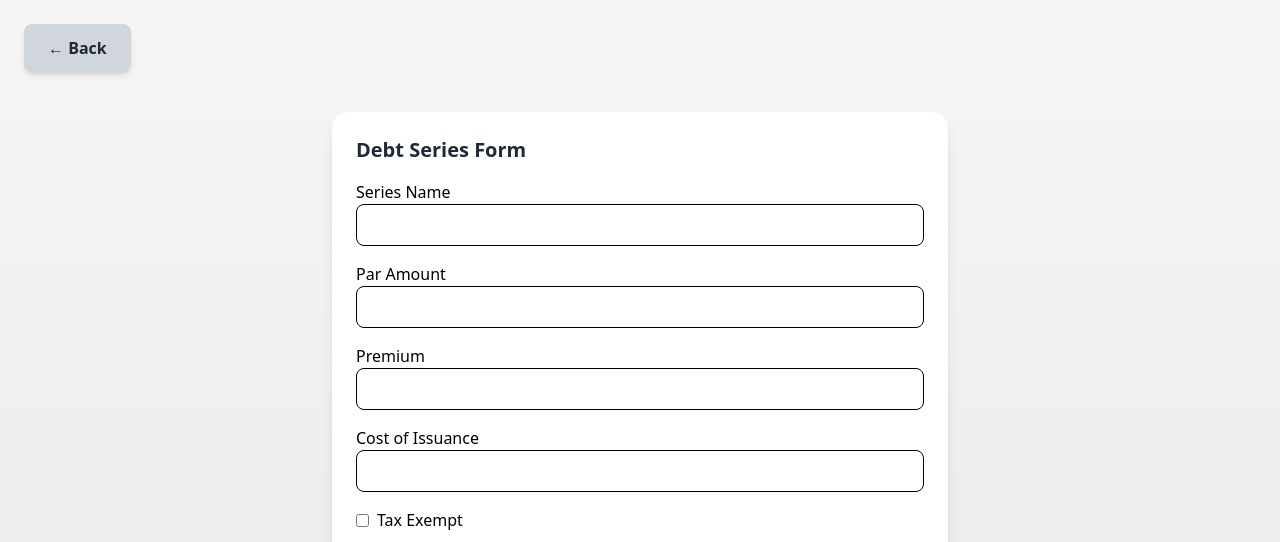
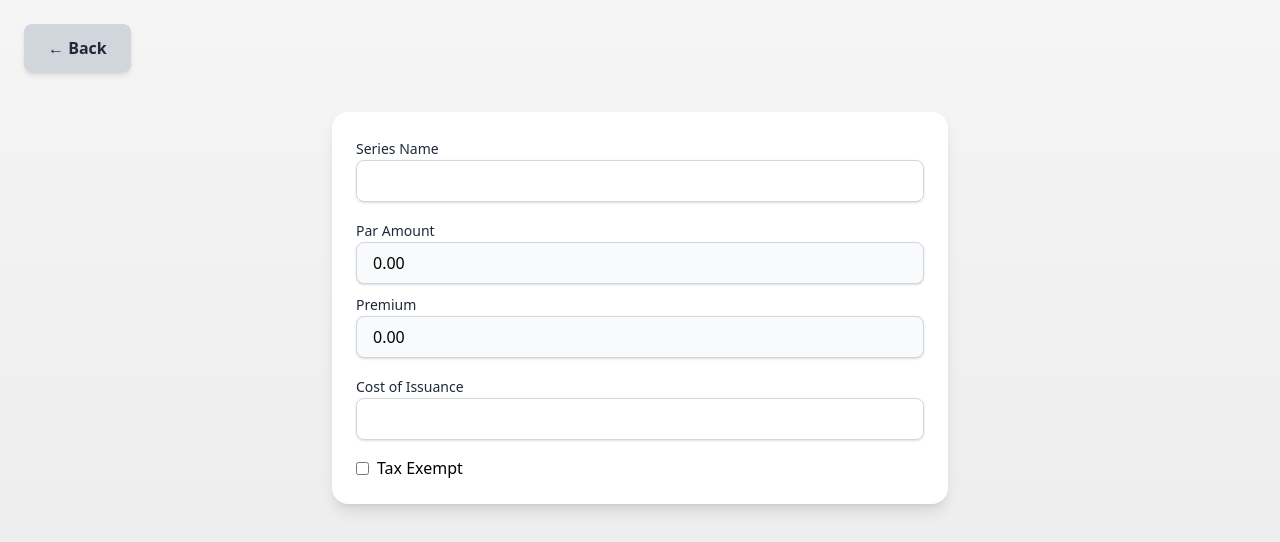
Before and after one commit to AdamsIncorporated/debt_book, a React app in the folder frontend/: page /debt-series/1 in a window 1280 px wide. Shown: the top 542 px of the page. Built offline with nearby package versions, Linux system fonts and the light colour scheme; no server answers.

Commit message:
feat: enhance Debt components with number formatting and improve data handling in DebtWebForm

```diff
--- a/frontend/src/components/Debt/DebtPricingUpload.tsx
+++ b/frontend/src/components/Debt/DebtPricingUpload.tsx
@@ -1,6 +1,10 @@
 import React, { useState, useEffect } from "react";
 import ExcelJS from "exceljs";
-import { downloadExcelTemplate, excelDateToJSONString } from "../utils/func";
+import {
+  downloadExcelTemplate,
+  excelDateToJSONString,
+  excelNumberToJSONNumber,
+} from "../utils/func";
 import { validateDebtPricingBatch } from "../utils/validate";
 import { DebtPricing } from "../Constants/Constants";
 import { DataTable } from "../Widgets/DataTable";
@@ -84,13 +88,13 @@ const DebtPricingUpload: React.FC<Props> = ({
 
       parsed.push({
         ...entry,
-        id: Number(entry.id),
+        id: excelNumberToJSONNumber(entry.id),
         maturity_date: excelDateToJSONString(entry.maturity_date),
-        amount: Number(entry.amount),
-        coupon_rate: Number(entry.coupon_rate),
-        yield_rate: Number(entry.yield_rate),
-        price: Number(entry.price),
-        premium_discount: Number(entry.premium_discount),
+        amount: excelNumberToJSONNumber(entry.amount),
+        coupon_rate: excelNumberToJSONNumber(entry.coupon_rate),
+        yield_rate: excelNumberToJSONNumber(entry.yield_rate),
+        price: excelNumberToJSONNumber(entry.price),
+        premium_discount: excelNumberToJSONNumber(entry.premium_discount),
       } as DebtPricing);
     });
 
--- a/frontend/src/components/Debt/DebtSeriesForm.tsx
+++ b/frontend/src/components/Debt/DebtSeriesForm.tsx
@@ -2,9 +2,12 @@ import React, { useState, useEffect } from "react";
 import { DebtSeries } from "../Constants/Constants";
 import { fetchById } from "../utils/api";
 import { validateDebtSeries } from "components/utils/validate";
+import { formatNumber } from "../utils/func";
 
 type Props = {
   seriesId: number | null;
+  parSum: number | null;
+  oidSum: number | null;
   onChange: (v: DebtSeries) => void;
   onInitialLoad: (v: any) => void;
   onValidate(results: { valid: boolean; errors: string[] }): void;
@@ -12,6 +15,8 @@ type Props = {
 
 const DebtSeriesForm: React.FC<Props> = ({
   seriesId,
+  parSum,
+  oidSum,
   onChange,
   onInitialLoad,
 }) => {
@@ -19,8 +24,8 @@ const DebtSeriesForm: React.FC<Props> = ({
     id: 0,
     seriesName: "",
     isTaxExempt: false,
-    parAmount: "",
-    premium: "",
+    parAmount: parSum != null ? String(parSum) : "",
+    premium: oidSum != null ? String(oidSum) : "",
     costOfIssuance: "",
   });
 
@@ -95,40 +100,36 @@ const DebtSeriesForm: React.FC<Props> = ({
 
   return (
     <div className="space-y-4 p-6 bg-white rounded-2xl shadow-lg">
-      <h2 className="text-xl font-semibold text-gray-800">Debt Series Form</h2>
-
-      <label>Series Name</label>
+      <label className="text-sm font-medium text-gray-800">Series Name</label>
       <input
         type="text"
         value={form.seriesName}
         onChange={(e) => handleChange({ ...form, seriesName: e.target.value })}
-        className="w-full px-4 py-2 border rounded-lg"
+        className="w-full px-4 py-2 rounded-lg shadow-sm border border-gray-300 focus:outline-none focus:ring-2 focus:ring-blue-500"
       />
 
-      <label>Par Amount</label>
-      <input
-        type="number"
-        value={form.parAmount}
-        onChange={(e) => handleChange({ ...form, parAmount: e.target.value })}
-        className="w-full px-4 py-2 border rounded-lg"
-      />
+      <div className="space-y-2">
+        <label className="text-sm font-medium text-gray-800">Par Amount</label>
+        <div className="w-full px-4 py-2 rounded-lg shadow-sm bg-gray-50 border border-gray-300 focus:outline-none focus:ring-2 focus:ring-blue-500">
+          {formatNumber(form.parAmount)}
+        </div>
 
-      <label>Premium</label>
-      <input
-        type="number"
-        value={form.premium}
-        onChange={(e) => handleChange({ ...form, premium: e.target.value })}
-        className="w-full px-4 py-2 border rounded-lg"
-      />
+        <label className="text-sm font-medium text-gray-800">Premium</label>
+        <div className="w-full px-4 py-2 rounded-lg shadow-sm bg-gray-50 border border-gray-300 focus:outline-none focus:ring-2 focus:ring-blue-500">
+          {formatNumber(form.premium)}
+        </div>
+      </div>
 
-      <label>Cost of Issuance</label>
+      <label className="text-sm font-medium text-gray-800">
+        Cost of Issuance
+      </label>
       <input
         type="number"
         value={form.costOfIssuance}
         onChange={(e) =>
           handleChange({ ...form, costOfIssuance: e.target.value })
         }
-        className="w-full px-4 py-2 border rounded-lg"
+        className="w-full px-4 py-2 rounded-lg shadow-sm border border-gray-300 focus:outline-none focus:ring-2 focus:ring-blue-500"
       />
 
       <label className="flex items-center gap-2">
--- a/frontend/src/components/Debt/DebtWebform.tsx
+++ b/frontend/src/components/Debt/DebtWebform.tsx
@@ -1,4 +1,4 @@
-import React, { useState } from "react";
+import React, { useMemo, useState } from "react";
 import DebtSeriesForm from "./DebtSeriesForm";
 import DebtPricingUpload from "./DebtPricingUpload";
 import DebtServiceUpload from "./DebtServiceUpload";
@@ -45,6 +45,20 @@ const DebtWebForm = () => {
     await runWithToasts(() => performCrudOperations(payload));
   };
 
+  const parSum = useMemo(() => {
+    return pricingFormData.reduce(
+      (sum, row) => sum + Number(row.amount || 0),
+      0,
+    );
+  }, [pricingFormData]);
+
+  const oidSum = useMemo(() => {
+    return serviceFormData.reduce(
+      (sum, row) => sum + Number(row.premium_discount || 0),
+      0,
+    );
+  }, [serviceFormData]);
+
   return (
     <div className="m-6">
       {/* Back (Refresh) Button */}
@@ -68,6 +82,8 @@ const DebtWebForm = () => {
         <div className="mx-auto w-1/2">
           <DebtSeriesForm
             seriesId={seriesId}
+            parSum={parSum}
+            oidSum={oidSum}
             onChange={setSeriesFormData}
             onInitialLoad={setSeriesOriginal}
             onValidate={({ valid }) => setSeriesValid(valid)}
--- a/frontend/src/components/Widgets/DataTable.tsx
+++ b/frontend/src/components/Widgets/DataTable.tsx
@@ -1,4 +1,5 @@
 import React from "react";
+import { formatNumber } from "../utils/func";
 
 export type Column<T> = {
   label: string;
@@ -6,16 +7,6 @@ export type Column<T> = {
   align?: "right";
   format?: "number" | "m/dd/yyyy";
 };
-
-export function formatNumber(value: any) {
-  if (value === null || value === undefined || value === "") return "";
-  const num = Number(value);
-  if (isNaN(num)) return value;
-  return num.toLocaleString("en-US", {
-    minimumFractionDigits: 2,
-    maximumFractionDigits: 2,
-  });
-}
 
 type DataTableProps<T> = {
   columns: Column<T>[];
--- a/frontend/src/components/utils/func.ts
+++ b/frontend/src/components/utils/func.ts
@@ -6,6 +6,22 @@ import {
   POST_DEBT_SERVICE,
 } from "../Constants/Constants";
 import ExcelJS from "exceljs";
+
+export function formatNumber(value: any) {
+  if (value === null || value === undefined || value === "") return "";
+  const num = Number(value);
+  if (isNaN(num)) return value;
+  return num.toLocaleString("en-US", {
+    minimumFractionDigits: 2,
+    maximumFractionDigits: 2,
+  });
+}
+
+export function excelNumberToJSONNumber(value: unknown): number | null {
+  if (value === null || value === undefined || value === "") return null;
+  const num = Number(value);
+  return isNaN(num) ? null : num;
+}
 
 export function excelDateToJSONString(value: unknown): string {
   let date: Date;
@@ -251,13 +267,3 @@ async function del(url: string, body?: any) {
     throw err;
   }
 }
-
-export function formatNumber(value: any) {
-  if (value === null || value === undefined || value === "") return "";
-  const num = Number(value);
-  if (isNaN(num)) return value;
-  return num.toLocaleString("en-US", {
-    minimumFractionDigits: 2,
-    maximumFractionDigits: 2,
-  });
-}
```
